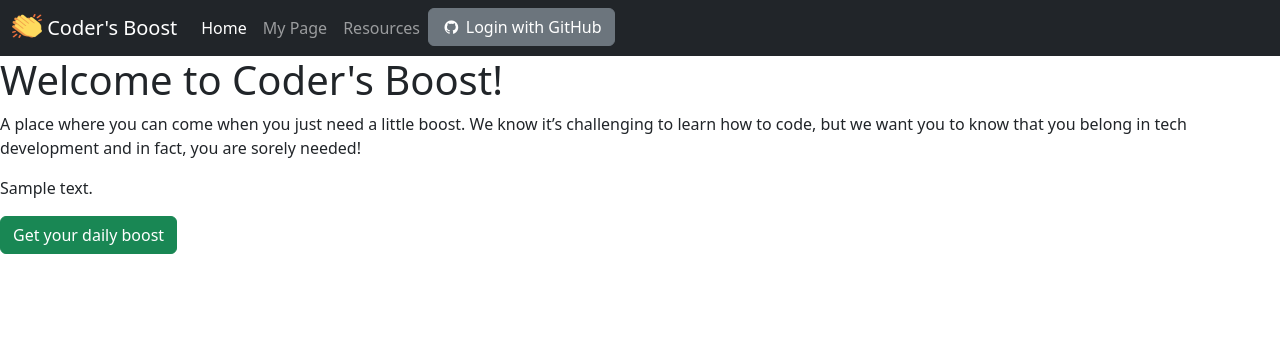
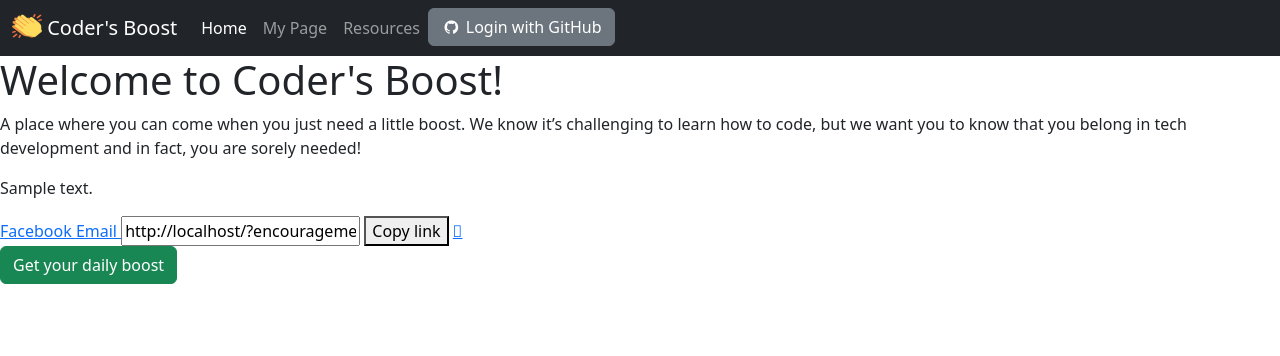
Before and after one commit to JLOtten/Project, a Flask app: template templates/homepage.html in a window 1280 px wide. Shown: the top 356 px of the page. Run offline with Flask 3, Linux system fonts and the light colour scheme; the template is opened without the code that fills it: values that come from a table or form of the project are taken from there, others are empty; tables that the repository leaves empty hold one stand-in row (values such as "Sample post"); parts of the project's set-up code (start-up, migrations or seed data) failed here and were passed over; some libraries are stand-ins or nearby versions.

Commit message:
Made delete buttons with AJAX and share buttons

```diff
--- a/app.py
+++ b/app.py
@@ -35,13 +35,27 @@ def profile():
      #show favorited encouragements by user
         user_encouragements = UserEncouragement.query.filter(UserEncouragement.user_id==current_user.id, UserEncouragement.favorited_at != None).all()
     else:
-        flash("Please log in with github to view your profile page.")
-    #if not logged in flash message that user must be logged in
-    #TODO:
-
-    #make a share button
+        #if not logged in flash message that user must be logged in
+        flash("Please log in with github to view your profile page.")  #try to fis this flash message...it's not showing up. (look this up)
+        return redirect(url_for("homepage"))
 
     return render_template("profile.html", user_encouragements=user_encouragements)
+
+@app.route("/delete-favorite", methods=["POST"])
+def delete_favorite():
+    """Deletes a favorited encouragement from a user's profile page."""
+
+    content = request.json
+    #get a specific encouragement on a user's profile, using the user_id and the encouragement_id
+    encouragement_id = int(content.get("encouragement_id"))
+    #getting one user favorited encouragement, take in the logged in user (current_user_id) so some user can't delete another user's encouragement
+    user_encouragement = UserEncouragement.query.filter(UserEncouragement.user_id==current_user.id, UserEncouragement.encouragement_id==encouragement_id).one()
+    #reset favorited_at timestamp to None (to "delete") favorited encouragement
+    user_encouragement.favorited_at = None
+    db.session.add(user_encouragement)
+    db.session.commit()
+
+    return ""
 
 @app.route("/user-encouragement", methods=["POST"]) #hidden route that grabs what I need to save fav_encouragements to profile page
 def user_encouragement():
@@ -66,14 +80,12 @@ def logout():
     logout_user()
     return redirect(url_for("homepage"))
 
-#write function to handle if a user is logged in or not.
-
 @app.route("/", methods=("GET", "POST"))
 def homepage():
     """View function for homepage."""
     #grab a random encouragement, if they've hit the button
     encouragement = None
-    if request.method == "POST":
+    if request.method == "POST": #when form is submitted (button) to get a boost
         if current_user.is_authenticated:
             #if the user is logged in, save that they've seen the encouragement
             encouragement = get_next_encouragement(current_user)
@@ -81,9 +93,20 @@ def homepage():
         else:
             encouragement = Encouragement.query.order_by(func.random()).first()
 
-    #handle for if user is not logged in and tries to favorite an encouragement
+    encouragement_id = request.args.get('encouragement_id') #get a specific encouragement from the query string parameter
+                                      #convert to integer because it's returned as a string
+    if encouragement_id: #check if encouragement_id in url (if enc_id is not = None)
+        encouragement_id = int(encouragement_id)
+        #FIX: handles for if id is not an integer (edgecase)
+        #if encouragement_id:
+        encouragement = Encouragement.query.filter_by(id=encouragement_id).first() #get a specific encouragement, filtering by id
+
+        #else:
+            #return redirect(url_for("homepage"))
 
     return render_template("homepage.html", encouragement=encouragement)
+
+# https://stackoverflow.com/questions/34558264/fetch-api-with-cookie
 
 @app.route("/resources")
 def resources():
--- /dev/null
+++ b/static/coders_boost.js
@@ -0,0 +1,32 @@
+function copyText() {
+    // Get the text field
+    var copyText = document.getElementById("copyUrl");
+
+    // Select the text field
+    copyText.select();
+    copyText.setSelectionRange(0, 99999); // For mobile devices
+
+     // Copy the text inside the text field
+    navigator.clipboard.writeText(copyText.value);
+
+  }
+
+  //make an event listener for delete button
+  function deleteFavoriteEncouragement(encouragement_id) {
+    fetch(`${window.location.protocol}//${window.location.host}/delete-favorite`, {
+      method: 'POST',
+      headers: {
+        'Content-Type': 'application/json',
+      },
+      credentials: 'include',
+      body: JSON.stringify({encouragement_id: encouragement_id})
+    })
+    .then((response) => {
+      console.log(response);
+      const element = document.getElementById("encouragement-"+ encouragement_id);
+      element.remove(); // Removes deleted encouragement from page on successful submission
+    })
+    .catch((error)=> {
+      console.error('Error:', error);
+    });
+  }
--- a/templates/base.html
+++ b/templates/base.html
@@ -11,6 +11,7 @@
     <link rel="shortcut icon" href="{{ url_for('static', filename='favicon.ico') }}">
     <link rel="stylesheet" href="https://cdnjs.cloudflare.com/ajax/libs/font-awesome/4.7.0/css/font-awesome.min.css">
 
+    <script src="{{ url_for('static', filename='coders_boost.js') }}"></script>
     {% block head %}{% endblock %}
   </head>
   <body>
--- a/templates/homepage.html
+++ b/templates/homepage.html
@@ -6,11 +6,31 @@
 
 <h1>Welcome to Coder's Boost! </h1>
 <p>A place where you can come when you just need a little boost.
-  We know it’s challenging to learn how to code, but we want you to know that you belong in tech development
+  We know it’s challenging to learn how to code, but we want you to
+  know that you belong in tech development
   and in fact, you are sorely needed! </p>
   <!--Get encouragement button starts here -->
 {% if encouragement %}
 <p>{{encouragement.text}}</p>
+<!-- Facebook (url) -->
+<a href="https://www.facebook.com/sharer/sharer.php?u={{ url_for('homepage', encouragement_id=encouragement.id, _external=True) | urlencode }}">
+  Facebook
+</a>
+
+<!-- Email (subject, body) -->
+<a href="mailto:?subject=Coders%20Boost&body={{ encouragement.text | urlencode }}">
+  Email
+</a>
+
+<!-- The text field -->
+<input type="text" value="{{ url_for('homepage', encouragement_id=encouragement.id, _external=True) }}" id="copyUrl">
+
+<!-- The button used to copy the text -->
+<button onclick="copyText()">Copy link</button>
+<a href="#" class="facebook">
+  <i class="fab fa-facebook-f"></i>
+</a>
+
 {% endif %}
 <form action="/" method="post">
   <button type="submit" class="btn btn-success">Get your daily boost
--- a/templates/profile.html
+++ b/templates/profile.html
@@ -9,9 +9,13 @@
 {% endif %}
 <ul>
   {% for user_encouragement in user_encouragements %}
+  <div id="encouragement-{{ user_encouragement.encouragement_id }}">
   <li>
       {{ user_encouragement.encouragement.text }}
+  <!--add a delete button that connects to delete view function in app.py-->
+  <button id="{{ user_encouragement.encouragement_id }}" onClick="deleteFavoriteEncouragement(this.id)">Delete</button>
   </li>
+</div>
   {% endfor %}
 </ul>
 
--- a/templates/resources.html
+++ b/templates/resources.html
@@ -41,10 +41,11 @@ div {text-align: center;}
   <a href=" https://girlswhocode.com/">Girls Who Code</a>
 </div>
 
-
+<h3>Articles</h3>
+<div style="text-align:center;">
+  <a href="https://www.mckinsey.com/featured-insights/diversity-and-inclusion/women-in-the-workplace/">Women In the Workplace 2022</a>
 </div>
 
-<h3>Articles</h3>
 <div style="text-align:center;">
   <a href="https://www.redhat.com/sysadmin/women-ops">Women in Ops</a>
 </div>
```
Also changed, not shown: static/coders_boost.css (added).
